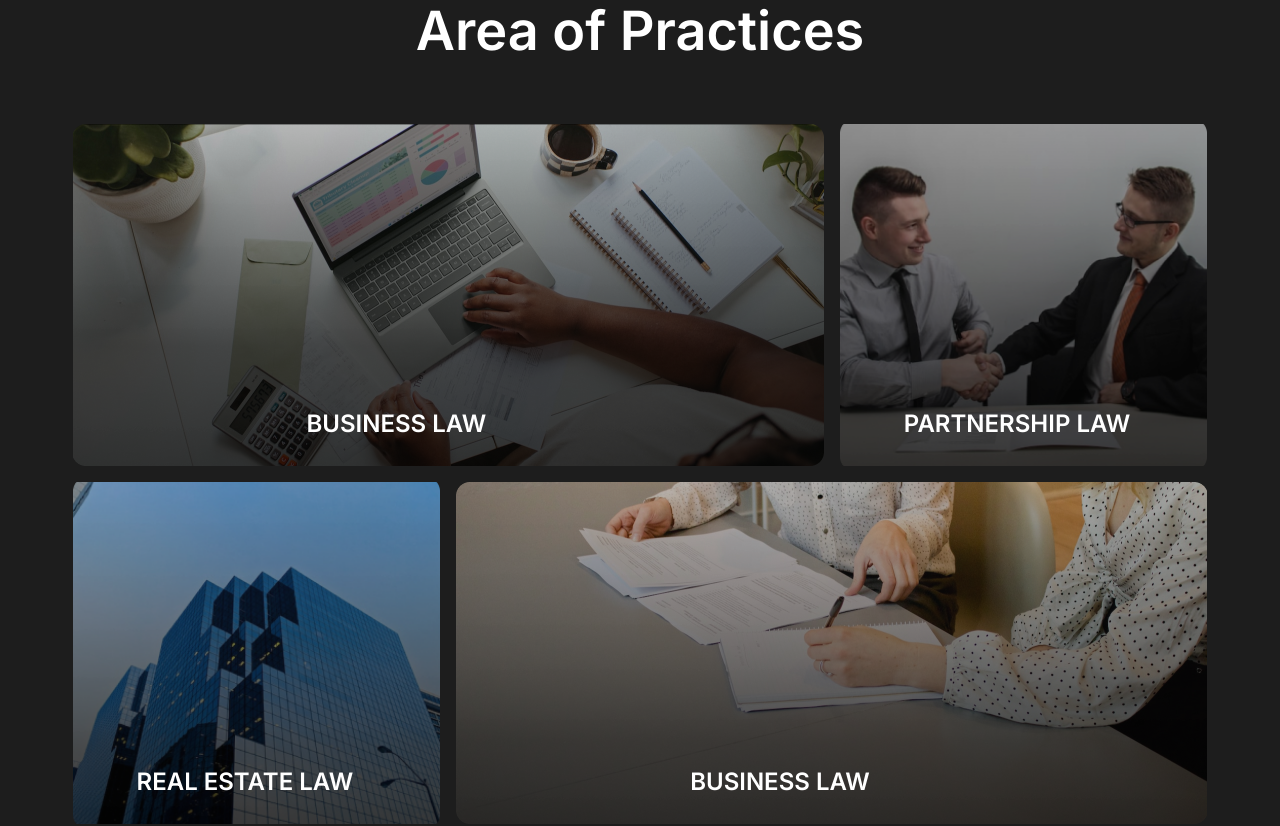
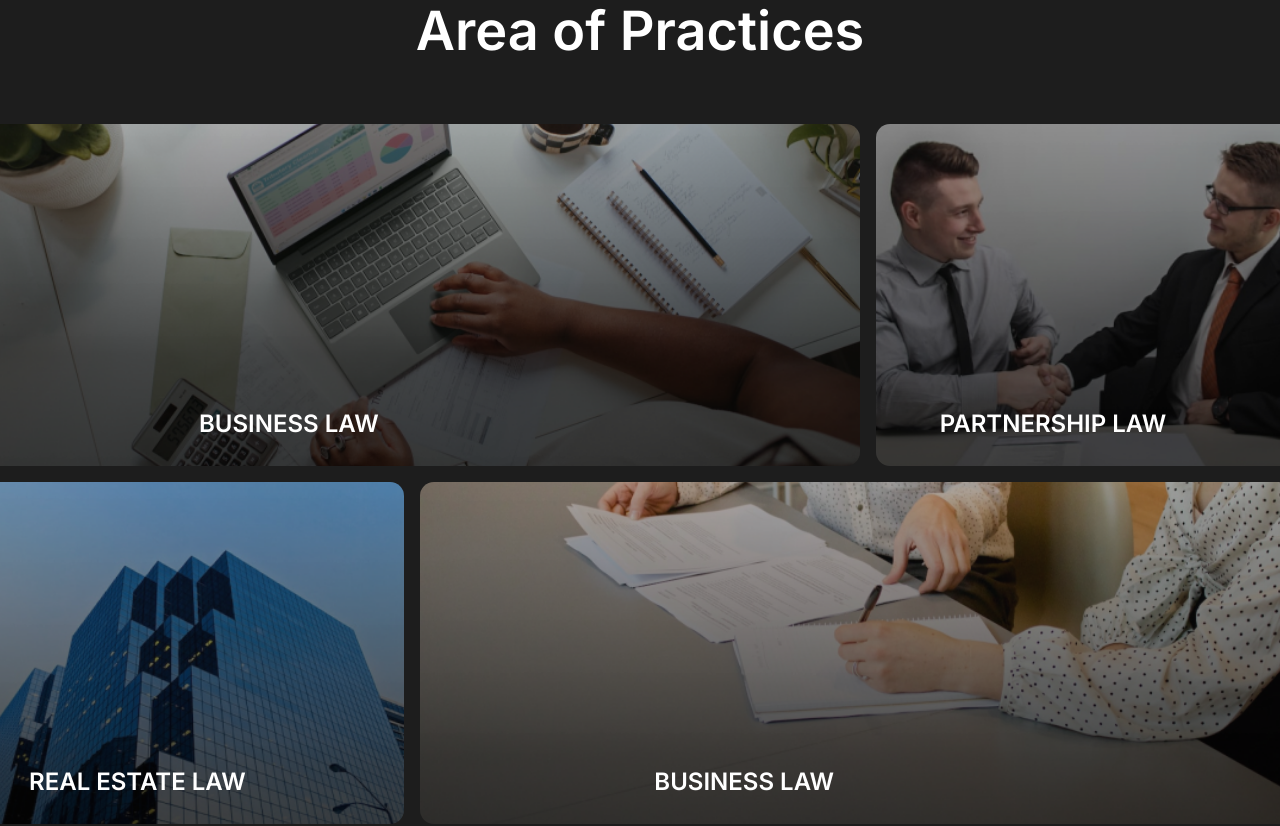
Before and after one commit to Shubham-Pathak-14/law-firm-landing-page, a React (Create React App) app: page / in a window 1280 px wide. Shown: the part 2040-2866 px from the top of the page. Built offline with nearby package versions, Linux system fonts and the light colour scheme.

Commit message:
Minor bug fixes in Image gallery

```diff
--- a/src/Components/AreaOfPractices/AreaOfPractices.module.css
+++ b/src/Components/AreaOfPractices/AreaOfPractices.module.css
@@ -1,5 +1,5 @@
 .wrapper {
-	width: 1135px;
+  width: 1350px;
   margin-top: 70px;
 }
 
@@ -48,4 +48,5 @@
 .grid img {
   width: 100%;
   height: 342px;
+  border-radius: 14px;
 }
```
Lines whose indentation alone changed are shown as unchanged.
